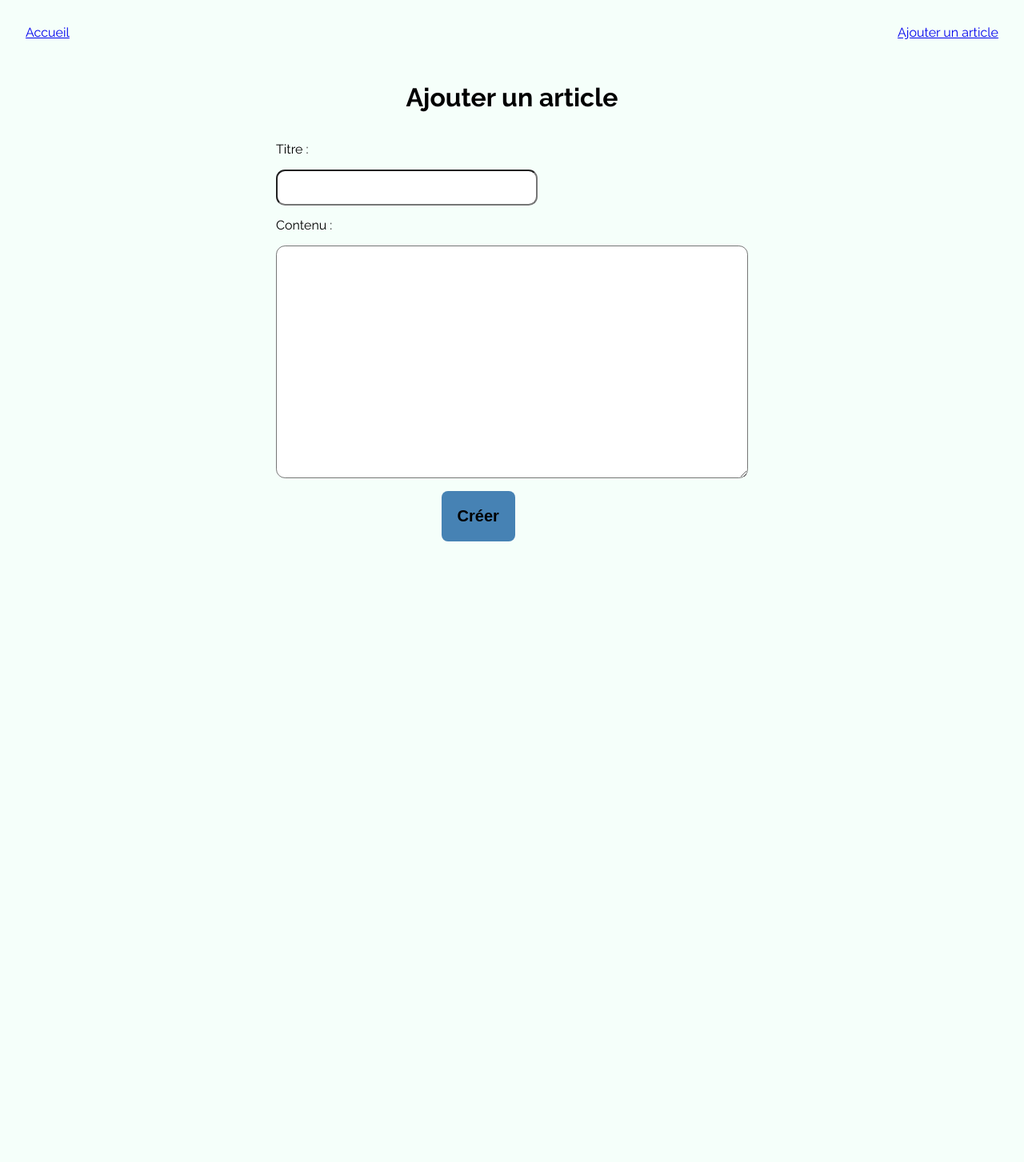
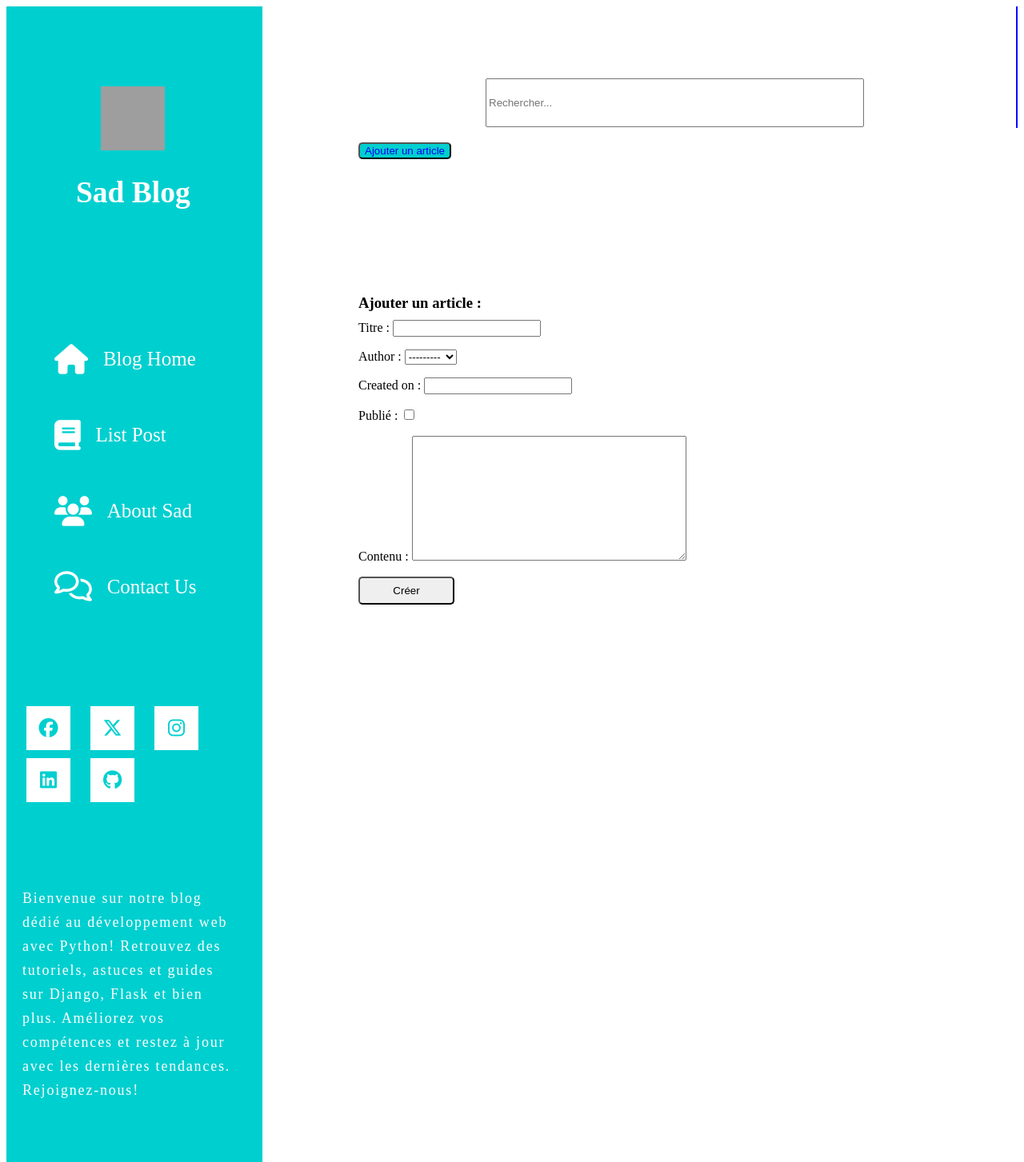
Before and after one commit to Naposad/Django-Blog, a Django app: page /Blog/create/ in a window 1280 px wide. Shown: the whole page at 80% size. Run offline with Django 5.2, Linux system fonts and the light colour scheme; the visitor is signed in with stand-in values (Sample User, id 1); data comes from the database, SQL or seed files in the repository; grey boxes are pictures that could not be loaded.

Commit message:
mise à jour : version 1.0.0

```diff
--- /dev/null
+++ b/src/Blog/templates/base1.html
@@ -0,0 +1,120 @@
+{% load static %}
+<!DOCTYPE html>
+<html lang="en">
+
+<head>
+    <meta charset="UTF-8">
+    <title>Title</title>
+    <link rel="stylesheet" href="{% static 'css/style1.css' %}">
+    <link rel="stylesheet" href="https://cdnjs.cloudflare.com/ajax/libs/font-awesome/6.5.2/css/all.min.css"
+        integrity="sha512-SnH5WK+bZxgPHs44uWIX+LLJAJ9/2PkPKZ5QiAj6Ta86w+fsb2TkcmfRyVX3pBnMFcV7oQPJkl9QevSCWr3W6A=="
+        crossorigin="anonymous" referrerpolicy="no-referrer" />
+
+</head>
+
+<body>
+    <header>
+        <nav class="nav-bar">
+            <div class="icone">
+                <div class="image-contener">
+
+                </div>
+                <h1>Sad Blog</h1>
+            </div>
+            <div class="link">
+                <ul class="link-list">
+                    <li><a href="{% url 'posts:home' %}">
+                            <div class="link-contener">
+                                <i class="fa-solid fa-house fa-xl "></i>
+                                &nbsp; &nbsp;Blog Home
+                            </div>
+                        </a></li>
+                    <li><a href="{% url 'posts:home-list' %}">
+                            <div class="link-contener">
+                                <i class="fa-sharp fa-solid fa-book fa-xl"></i>
+                                &nbsp; &nbsp;List Post
+                            </div>
+                        </a></li>
+                    <li><a href="{% url 'posts:apropo' %}">
+                            <div class="link-contener">
+                                <i class="fa-solid fa-users fa-xl"></i>
+                                &nbsp; &nbsp;About Sad
+                            </div>
+                        </a></li>
+                    <li><a href="{% url 'posts:contact' %}">
+                            <div class="link-contener">
+                                <i class="fa-sharp fa-regular fa-comments fa-xl"></i>
+                                &nbsp; &nbsp;Contact Us
+                            </div>
+                        </a></li>
+
+                </ul>
+            </div>
+            <div class="social-link">
+                <a href="">
+                    <div class="social-link-a">
+                        <i class="fa-brands fa-facebook fa-xl"></i>
+                    </div>
+                </a>
+
+                <a href="">
+                    <div class="social-link-a">
+                        <i class="fa-brands fa-x-twitter fa-xl"></i>
+
+                    </div>
+                </a>
+
+
+                <a href="">
+                    <div class="social-link-a">
+                        <i class="fa-brands fa-instagram fa-xl"></i>
+
+                    </div>
+                </a>
+                <a href="https://www.linkedin.com/in/sadik-napo-dev/" target="_blank">
+                    <div class="social-link-a">
+                        <i class="fa-brands fa-linkedin fa-xl"></i>
+
+                    </div>
+                </a>
+                <a href="https://github.com/Naposad" target="_blank">
+                    <div class="social-link-a">
+                        <i class="fa-brands fa-github fa-xl"></i>
+                    </div>
+                </a>
+
+
+            </div>
+            <div class="about">
+                <p>Bienvenue sur notre blog dédié au développement web avec Python! Retrouvez des tutoriels, astuces et guides sur Django, Flask et bien plus. Améliorez vos compétences et restez à jour avec les dernières tendances. Rejoignez-nous!</p>
+            </div>
+        </nav>
+    </header>
+    <div class="main-content marge">
+        <!-- Contenu principal ici -->
+
+        <div class="seach" >
+            <input type="text" placeholder="Rechercher..." class="seach-input">
+            <div class="seach-icone">
+                <i class="fa-sharp fa-solid fa-magnifying-glass"></i>
+            </div>
+        </div>
+        <div class=".">
+        {% if request.user.is_authenticated %}
+            <button class="btn-add"><a href="{% url 'posts:create' %}">Ajouter un article</a></button>
+        {% endif%}
+        </div>
+         <section id="blog">
+         {% block titleA %}
+         {% endblock %}
+
+        {% block content %}
+        {% endblock%}
+        </section>
+
+    </div>
+    <footer>
+    </footer>
+</body>
+
+</html>
--- a/src/posts/admin.py
+++ b/src/posts/admin.py
@@ -1,5 +1,5 @@
 from django.contrib import admin
-from  .models import BlogPost
+from .models import BlogPost
 
 # Register your models here.
 
--- a/src/posts/models.py
+++ b/src/posts/models.py
@@ -14,7 +14,7 @@ class BlogPost(models.Model):
     created_on = models.DateField(blank=True, null=True)
     published = models.BooleanField(default=False, verbose_name="Publié")
     content = models.TextField(blank=True, verbose_name="Contenu")
-    image = models.ImageField(blank=True, upload_to="blog")
+    image = models.ImageField(blank=True, upload_to="blog", default="{% static 'css/gettyimages-1986209604-594x594.jpg' %}")
 
 
     class Meta:
@@ -27,6 +27,8 @@ class BlogPost(models.Model):
     def save(self, *args, **kwargs):
         if not self.slug:
             self.slug = slugify(self.title)
+        if not self.image:
+            self.image = "{% static 'css/gettyimages-1986209604-594x594.jpg' %}"
         super().save(*args, **kwargs)
 
     def author_or_default(self):
--- /dev/null
+++ b/src/posts/static/css/style1.css
@@ -0,0 +1,333 @@
+<style>
+@import url('https://fonts.googleapis.com/css2?family=Roboto:ital,wght@0,100;0,300;0,400;0,500;0,700;0,900;1,100;1,300;1,400;1,500;1,700;1,900&display=swap');
+</style>
+
+
+*
+{
+    padding: 0px;
+    margin: 0px;
+    list-style: none;
+
+}
+
+header
+{
+    position: fixed;
+}
+
+html
+{
+  /* overflow: hidden;*/
+}
+body
+{
+    display: flex;
+}
+
+.nav-bar
+{
+    display: flex;
+    flex-direction: column;
+    width: 320px;
+    height: 100vh;
+    /*border: 1px white solid;*/
+    overflow-y: auto;
+    scrollbar-color: white white;
+    scrollbar-width: thin;
+    background-color: #00cfcf;
+}
+
+
+.icone
+{
+    /*border: 1px solid red;*/
+    width: 99%;
+    height: 300px;
+    font-size: 25px;
+    color: white;
+    display:flex ;
+    flex-direction: column;
+    justify-content: center;
+    align-items: center;
+    margin-bottom: 100px;
+    margin-top: 100px;
+}
+.image-contener
+{
+    background-image: url("Capture\ d’écran\ 2024-05-02\ 183245.png");
+    width: 80px;
+    height: 80px;
+}
+
+.link
+{
+    width: 99%;
+    height: 390px;
+    /*border: 1px solid blue;*/
+    margin-bottom: 50px;
+
+}
+.link-list a
+{
+    text-decoration: none;
+}
+.link-list li
+{
+    text-decoration:none;
+    list-style:none;
+}
+
+
+.link-contener
+{
+    width: 90%;
+    height: 80px;
+    margin-bottom: 15px;
+    display:flex ;
+    align-items: center;
+    font-size: 25px;
+    color: white;
+    padding-left: 20px;
+
+}
+
+.link-list a :hover
+{
+    background-color: white;
+    color: #00cfcf;
+
+}
+
+link-list a :active
+{
+    background-color: white;
+}
+
+.social-link
+{
+    width: 98%;
+    height: 150px;
+    display: flex;
+    align-items: center;
+    flex-wrap: wrap;
+    /*border: 1px solid yellow;*/
+    margin-top: 50px;
+}
+
+.social-link-a
+{
+    width: 35px;
+    height: 35px;
+    display: flex;
+    padding: 10px;
+    align-items: center;
+    justify-content: center;
+    background-color: white;
+    color: #00cfcf;
+    margin-left: 25px;
+    margin-bottom: 10px;
+}
+
+.social-link a
+{
+
+    color: #00cfcf;
+    text-decoration: none;
+
+}
+
+.social-link a :hover
+{
+    color: #021a68;
+}
+
+.about
+{
+    width: 85%;
+    height: 300px;
+    display: flex;
+    align-items: center;
+    /*border: 1px solid green;*/
+    color: white;
+    font-size: 18px;
+    padding-left: 20px;
+    letter-spacing : 0.1em;
+    line-height :30px;
+    margin-top: 80px;
+    margin-bottom: 80px;
+
+
+
+}
+
+.main-content
+{
+    width: 800px;
+    height: auto;
+
+    /*border: violet 1px solid;*/
+
+}
+
+.seach
+{
+    width: auto;
+    height: 100px;
+    display: flex;
+    margin-top: 70px;
+    align-items: center;
+    justify-content: flex-end;
+    /*border: #021a68 1px solid;*/
+}
+
+.marge
+{
+    margin-left: 440px;
+    margin-right: 100px;
+}
+
+.seach-input
+{
+    width: 465px;
+    height: 55px;
+}
+
+.seach-icone
+{
+    width: 60px;
+    height: 55px;
+    color: white;
+    margin: 0px 15px;
+    display: flex;
+    justify-content: center;
+    align-items: center;
+/*background-color: #00cfcf;*/
+
+}
+
+.article
+{
+    display:flex;
+    flex-direction: column;
+    /*border: 1px solid blue;*/
+    width: 42%;
+    margin: 10px 30px;
+}
+
+#blog
+{
+    width:100%;
+    height: auto;
+    display:flex;
+    /*border: 1px solid violet;*/
+    margin-top: 150px;
+    flex-wrap: wrap;
+    padding: 0px;
+
+
+
+
+}
+
+
+footer
+{
+        white: 100%;
+        height: 150px;
+        border: 1px solid blue;
+       /* background-color: rgb(195, 195, 195);*/
+}
+
+.next-page
+{
+    background: yellow;
+    width: 50px;
+    height: 55px;
+    display:flex;
+    justify-content: space-between;
+    border: 1px solid blue;
+}
+
+.article
+{
+    font-size: 14px;
+    font-family: 'Roboto',Arial, sans sherif;
+   /* background-color: rgb(156, 165, 162);*/
+   border-radius: 12px;
+}
+
+.bt
+{
+    display:flex;
+    justify-content:center
+    align-items:center
+}
+
+
+form
+{
+    display:block;
+    justify-content:center;
+    align-items:center;
+    flex-direction:column;
+}
+
+
+.btn
+{
+    border-radius:5px;
+    /*bouton color*/
+   /* background-color:rgb(0, 159, 159);*/
+    width:120px;
+    height:35px;
+}
+
+.titleAdd
+{
+    margin-bottom:15px;
+    width:100%;
+    height:20px;
+}
+
+.deleteForm
+{
+    display:block;
+}
+
+.RmForm
+{
+    display:block;
+    /*border: 1px solid yellow;*/
+    width:100%;
+    height: auto;
+}
+
+.btn-delete
+{
+    background-color:red;
+}
+
+.modifier a
+{
+    text-decoration:none;
+    color:green;
+    margin-right:25px;
+}
+
+.btn-add a
+{
+    text-decoration: none;
+
+}
+
+.btn-add
+{
+    background-color:  #00cfcf;
+    border-radius: 5px;
+}
+
+.image img
+{
+    width:300px;
+}
--- a/src/posts/templates/posts/blogpost_create.html
+++ b/src/posts/templates/posts/blogpost_create.html
@@ -1,15 +1,22 @@
-{% extends 'base.html' %}
+{% extends 'base1.html' %}
 
 
 {% block title %}
     <title>Ajoutre un article</title>
 {% endblock %}
 
+{% block titleA %}
+    <section class="titleAdd">
+        <h1>Ajouter un article : </h1>
+        &nbsp;
+        <br><br><br><br>
+    </section>
+{% endblock %}
+
 {% block content %}
-    <h1>Ajouter un article</h1>
     <form method="POST">
         {% csrf_token %}
-        {{form}}
+        {{form.as_p}}
         <input type="submit" value="Créer" class="btn btn-submit">
     </form>
 {% endblock %}
--- a/src/posts/templates/posts/blogpost_detail.html
+++ b/src/posts/templates/posts/blogpost_detail.html
@@ -1,5 +1,5 @@
 
-{% extends 'base.html' %}
+{% extends 'base1.html' %}
 
 {% block title %}
     <title>{{post.title}}</title>
@@ -7,7 +7,6 @@
 
 
 {% block content %}
-    <h1>le blog de sad</h1>
         <article class="post-detail">
             <h2>{{post.title.lower}}</h2>
             {% if post.image %}
--- a/src/posts/urls.py
+++ b/src/posts/urls.py
@@ -1,12 +1,15 @@
-from .views import BlogHome, BlogPostCreate, BlogPostUpdate, BlogPostDetail, BlogPostDelete
+from .views import BlogHome, BlogPostCreate, BlogPostUpdate, BlogPostDetail, BlogPostDelete, BlogHomeP, BlogHomeA, BlogHomeC
 from django.urls import path
 
 app_name = "posts"
 urlpatterns = [
     path('', BlogHome.as_view(), name="home"),
+    path('list', BlogHomeP.as_view(), name="home-list"),
     path('<str:slug>', BlogPostDetail.as_view(), name="detail"),
     path('create/', BlogPostCreate.as_view(), name="create"),
     path('edit/<str:slug>', BlogPostUpdate.as_view(), name="edit"),
     path('delete/<str:slug>', BlogPostDelete.as_view(), name="delete"),
+    path('apropo/', BlogHomeA.as_view(), name="apropo"),
+    path('contact/', BlogHomeC.as_view(), name="contact"),
 
 ]
--- a/src/posts/views.py
+++ b/src/posts/views.py
@@ -1,9 +1,12 @@
 from django.contrib.auth.decorators import login_required
+from django.contrib.auth.models import User
 from django.shortcuts import render
 from django.urls import reverse_lazy
 from django.utils.decorators import method_decorator
 from django.views.generic import ListView, CreateView, UpdateView, DetailView, DeleteView
 from .models import BlogPost
+from django.core.paginator import Paginator
+from .forms import Contact
 
 
 # Create your views here.
@@ -12,8 +15,26 @@ from .models import BlogPost
 class BlogHome(ListView):
     model = BlogPost
     context_object_name = "posts"
+    paginate_by = 6
+
+class BlogHomeP(ListView):
+    model = BlogPost
+    context_object_name = "posts"
+    template_name = "posts/blogpost_list.html"
+
+class BlogHomeC(CreateView):
+    form_class = Contact
+    template_name = "posts/contacts.html"
+
+    def get(self, request):
+        form = self.form_class()
+        return render(request, self.template_name, {'form': form})
 
 
+class BlogHomeA(ListView):
+    model = BlogPost
+    context_object_name = "posts"
+    template_name = "posts/apropo.html"
     def get_queryset(self):
         queryset = super().get_queryset()
         if self.request.user.is_authenticated:
@@ -25,19 +46,38 @@ class BlogHome(ListView):
 class BlogPostCreate(CreateView):
     model = BlogPost
     template_name = "posts/blogpost_create.html"
-    fields = ['title', 'content', ]
+    fields = ['title', 'author', 'created_on', 'published', 'content', ]
+    #fields = '__all__'
+
+    success_url = reverse_lazy("posts:home")
 
 @method_decorator(login_required, name="dispatch")
 class BlogPostUpdate(UpdateView):
     model = BlogPost
     template_name = "posts/blogpost_editer.html"
-    fields = ['title', 'content', 'published',]
+    fields = ['title', 'content', 'published']
+
 
 class BlogPostDetail(DetailView):
     model = BlogPost
     context_object_name = "post"
+
 @method_decorator(login_required, name="dispatch")
 class BlogPostDelete(DeleteView):
     model = BlogPost
     context_object_name = "post"
     success_url = reverse_lazy("posts:home")
+
+
+#def Logins(request):
+    #if request.methode == "POST":
+        #username = request.POST["username"]
+        #password = request.POST["password"]
+        #password1 = request.POST["password1"]
+        #firstname = request.POST["firstname"]
+        #lastname = request.POST["lastname"]
+
+       # if password == password1 :
+           # user = User.objects.create_user(username=username, password=password)
+            #user.first_name = firstname
+            #user.last_name = lastname
```
Also changed, not shown: src/posts/forms.py (added, +8 -0 lines), src/posts/templates/posts/apropo.html (added, +12 -0 lines), src/posts/templates/posts/blogpost_confirm_delete.html (+7 -5 lines), src/posts/templates/posts/blogpost_editer.html (+10 -4 lines), src/posts/templates/posts/blogpost_list.html (+21 -8 lines), src/posts/templates/posts/contacts.html (added, +13 -0 lines), src/posts/static/css/gettyimages-1986209604-594x594.jpg (added), src/posts/static/css/style.css (line endings or trailing spaces), 1 other file.
